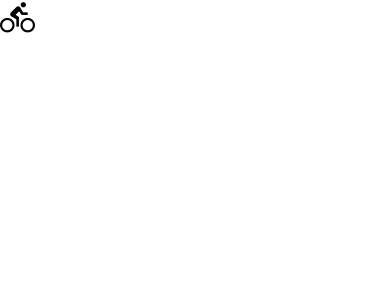
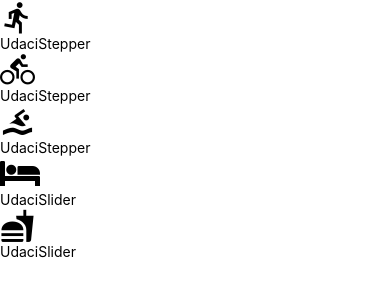
Before and after one commit to vrajkumar128/udacifitness, a React Native app: screen / in a window 390 px wide. Shown: the top 300 px of the page. Built offline with nearby package versions, Linux system fonts and the light colour scheme.

Commit message:
Add UdaciSlider and UdaciStepper components

```diff
--- a/App.js
+++ b/App.js
@@ -3,44 +3,6 @@ import { StyleSheet, Text, View } from 'react-native';
 import AddEntry from './components/AddEntry';
 
 export default class App extends React.Component {
-  state = {
-    run: 0,
-    bike: 0,
-    swim: 0,
-    sleep: 0,
-    eat: 0
-  }
-
-  increment = (metric) => {
-    const { max, step } = getMetricMetaInfo(metric);
-
-    this.setState((currentState) => {
-      const count = currentState[metric] + step;
-
-      return {
-        [metric]: count > max ? max : count
-      };
-    });
-  }
-
-  decrement = (metric) => {
-    const { step } = getMetricMetaInfo(metric);
-
-    this.setState((currentState) => {
-      const count = currentState[metric] - step;
-
-      return {
-        [metric]: count < 0 ? 0 : count
-      };
-    });
-  }
-
-  slide = (metric, value) => {
-    this.setState({
-      [metric]: value
-    });
-  }
-
   render() {
     return (
       <View>
--- a/components/AddEntry.js
+++ b/components/AddEntry.js
@@ -1,12 +1,75 @@
 import React, { Component } from 'react';
 import { View, Text } from 'react-native';
 import { getMetricMetaInfo } from '../utils/helpers';
+import UdaciSlider from './UdaciSlider';
+import UdaciStepper from './UdaciStepper';
 
 export default class AddEntry extends Component {
+  state = {
+    run: 0,
+    bike: 0,
+    swim: 0,
+    sleep: 0,
+    eat: 0
+  }
+
+  increment = (metric) => {
+    const { max, step } = getMetricMetaInfo(metric);
+
+    this.setState((currentState) => {
+      const count = currentState[metric] + step;
+
+      return {
+        [metric]: count > max ? max : count
+      };
+    });
+  }
+
+  decrement = (metric) => {
+    const { step } = getMetricMetaInfo(metric);
+
+    this.setState((currentState) => {
+      const count = currentState[metric] - step;
+
+      return {
+        [metric]: count < 0 ? 0 : count
+      };
+    });
+  }
+
+  slide = (metric, value) => {
+    this.setState({
+      [metric]: value
+    });
+  }
+
   render() {
+    const metaInfo = getMetricMetaInfo();
+
     return (
       <View>
-        {getMetricMetaInfo('bike').getIcon()}
+        {Object.keys(metaInfo).map((metric) => {
+          const { getIcon, type, ...rest } = metaInfo[metric];
+          const value = this.state[metric];
+
+          return (
+            <View key={metric}>
+              {getIcon()}
+              {type === 'slider'
+                ? <UdaciSlider
+                    value={value}
+                    onChange={(slide) => this.slide(metric, value)}
+                    {...rest}
+                  />
+                : <UdaciStepper
+                    value={value}
+                    increment={() => this.increment(metric)}
+                    decrement={() => this.decrement(metric)}
+                    {...rest}
+                  />}
+            </View>
+          );
+        })}
       </View>
     );
   }
--- /dev/null
+++ b/components/UdaciSlider.js
@@ -0,0 +1,10 @@
+import React from 'react';
+import { View, Text } from 'react-native';
+
+const UdaciSlider = () => (
+  <View>
+    <Text>UdaciSlider</Text>
+  </View>
+)
+
+export default UdaciSlider;
--- /dev/null
+++ b/components/UdaciStepper.js
@@ -0,0 +1,10 @@
+import React from 'react';
+import { View, Text } from 'react-native';
+
+const UdaciStepper = () => (
+  <View>
+    <Text>UdaciStepper</Text>
+  </View>
+)
+
+export default UdaciStepper;
```
